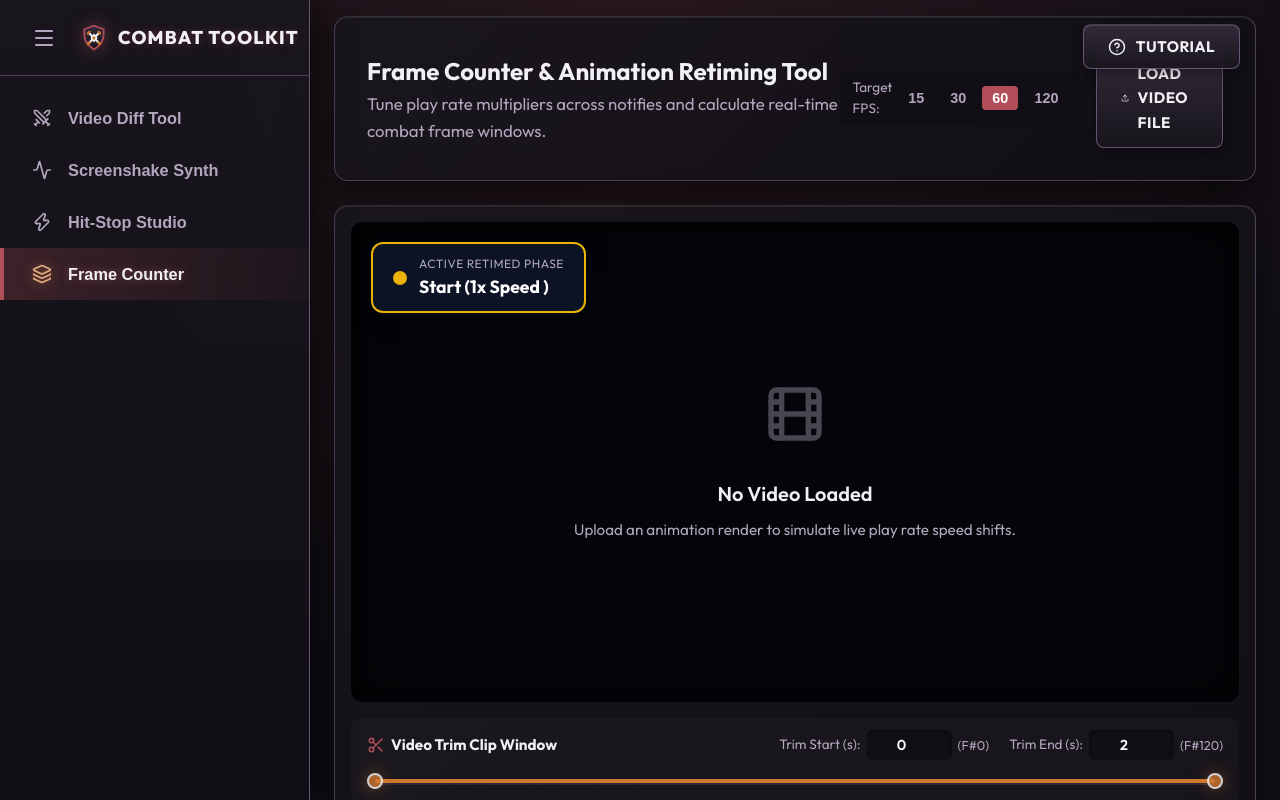
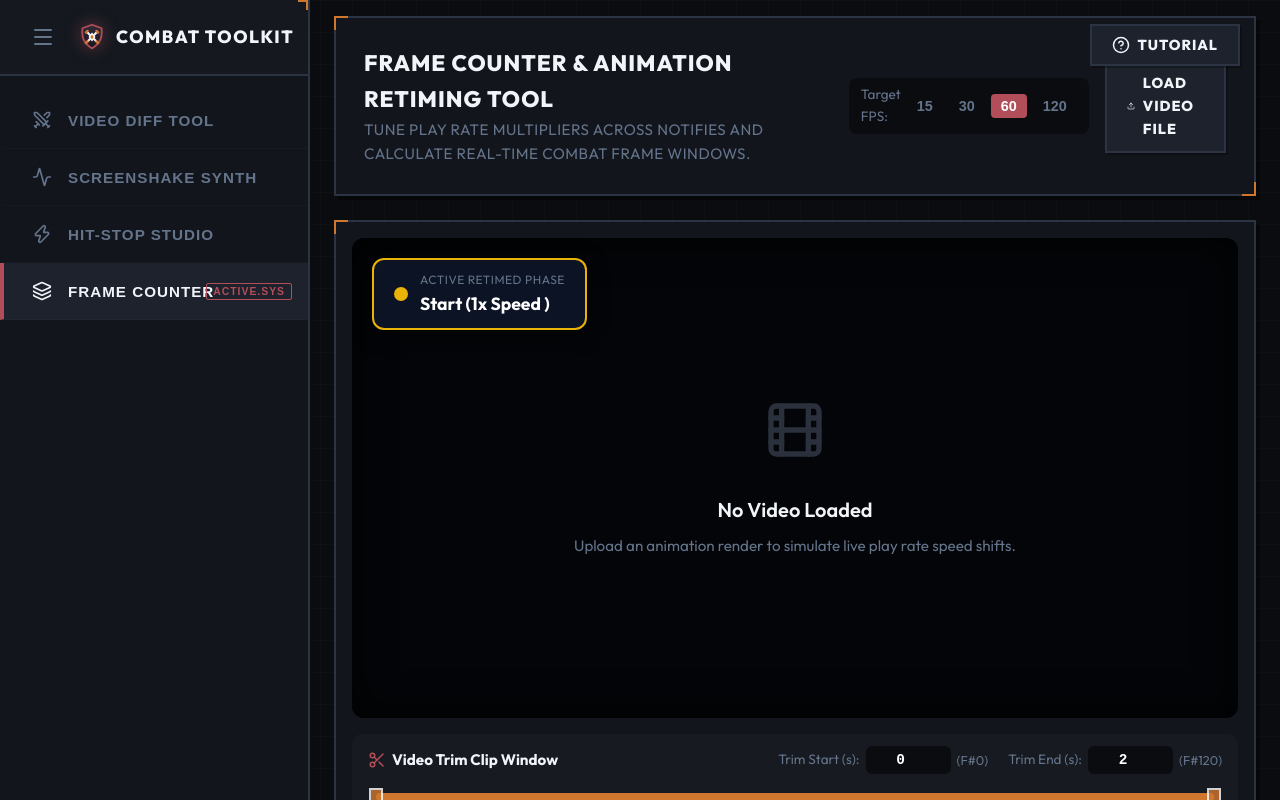
Before and after one commit to nadirlatif532/Video-diff-tool, a React (Vite) app: page / in a window 1280 px wide. Built offline with nearby package versions, Linux system fonts and the light colour scheme.

Commit message:
Implement Option 2 Technical CAD Telemetry design system across all modules with complete component styles

```diff
--- a/src/index.css
+++ b/src/index.css
@@ -1,36 +1,22 @@
 @import url('https://fonts.googleapis.com/css2?family=Outfit:wght@400;500;600;700;800&display=swap');
 
 :root {
-  /* Workspace Design System Palette */
-  /* Muted Olive */
-  --muted-olive-50: #f3f7ed; --muted-olive-100: #e7efdc; --muted-olive-200: #cfe0b8;
-  --muted-olive-300: #b6d095; --muted-olive-400: #9ec171; --muted-olive-500: #86b14e;
-  --muted-olive-600: #6b8e3e; --muted-olive-700: #506a2f; --muted-olive-800: #36471f;
-  --muted-olive-900: #1b2310; --muted-olive-950: #13190b;
+  /* Technical Frame Matrix Palette (Strict Solid Tones) */
+  --muted-olive-500: #86b14e;
+  --muted-olive-400: #9ec171;
 
-  /* Sandy Clay */
-  --sandy-clay-50: #faf1ea; --sandy-clay-100: #f6e4d5; --sandy-clay-200: #ecc9ac;
-  --sandy-clay-300: #e3ae82; --sandy-clay-400: #d99359; --sandy-clay-500: #d0772f;
-  --sandy-clay-600: #a66026; --sandy-clay-700: #7d481c; --sandy-clay-800: #533013;
-  --sandy-clay-900: #2a1809; --sandy-clay-950: #1d1107;
+  --sandy-clay-500: #d0772f;
+  --sandy-clay-300: #e3ae82;
 
-  /* Toasted Almond */
-  --toasted-almond-50: #f8f2ed; --toasted-almond-100: #f0e4db; --toasted-almond-200: #e1cab7;
-  --toasted-almond-300: #d3af92; --toasted-almond-400: #c4956e; --toasted-almond-500: #b57a4a;
-  --toasted-almond-600: #91623b; --toasted-almond-700: #6d492c; --toasted-almond-800: #48311e;
-  --toasted-almond-900: #24180f; --toasted-almond-950: #19110a;
+  --wine-plum-500: #b14e59;
+  --wine-plum-400: #c1717b;
+  --wine-plum-600: #8e3e48;
 
-  /* Wine Plum */
-  --wine-plum-50: #f7edee; --wine-plum-100: #efdcde; --wine-plum-200: #e0b8bd;
-  --wine-plum-300: #d0959c; --wine-plum-400: #c1717b; --wine-plum-500: #b14e59;
-  --wine-plum-600: #8e3e48; --wine-plum-700: #6a2f36; --wine-plum-800: #471f24;
-  --wine-plum-900: #231012; --wine-plum-950: #190b0d;
-
-  /* Shadow Grey */
-  --shadow-grey-50: #f2f0f4; --shadow-grey-100: #e5e2e9; --shadow-grey-200: #cbc4d4;
-  --shadow-grey-300: #b1a7be; --shadow-grey-400: #978aa8; --shadow-grey-500: #7d6c93;
-  --shadow-grey-600: #645775; --shadow-grey-700: #4b4158; --shadow-grey-800: #322b3b;
-  --shadow-grey-900: #19161d; --shadow-grey-950: #110f15;
+  --shadow-grey-950: #0a0c10;
+  --shadow-grey-900: #12151c;
+  --shadow-grey-800: #1d222d;
+  --shadow-grey-700: #2c3343;
+  --shadow-grey-600: #3e485e;
 
   /* Semantic Mapping */
   --bg-main: var(--shadow-grey-950);
@@ -39,8 +25,8 @@
   --border: var(--shadow-grey-700);
   --border-light: var(--shadow-grey-600);
 
-  --text-main: var(--shadow-grey-50);
-  --text-muted: var(--shadow-grey-300);
+  --text-main: #f1f5f9;
+  --text-muted: #64748b;
   --text-accent: var(--sandy-clay-300);
 
   --primary: var(--wine-plum-500);
@@ -61,7 +47,11 @@ body {
   margin: 0;
   font-family: 'Outfit', system-ui, -apple-system, BlinkMacSystemFont, 'Segoe UI', Roboto, Oxygen, Ubuntu, Cantarell, 'Open Sans', 'Helvetica Neue', sans-serif;
   background-color: var(--bg-main);
-  background-image: radial-gradient(circle at 50% 0%, rgba(177, 78, 89, 0.15) 0%, rgba(17, 15, 21, 1) 75%);
+  /* CAD Blueprint Grid Pattern */
+  background-image:
+    linear-gradient(rgba(255, 255, 255, 0.015) 1px, transparent 1px),
+    linear-gradient(90deg, rgba(255, 255, 255, 0.015) 1px, transparent 1px);
+  background-size: 32px 32px;
   background-attachment: fixed;
   color: var(--text-main);
   line-height: 1.6;
@@ -75,18 +65,27 @@ body {
   overflow: hidden;
 }
 
-/* Spacious, Rich AAA Sidebar (310px) */
+/* Technical Telemetry Sidebar (310px) */
 .sidebar {
   width: 310px;
-  background: linear-gradient(180deg, rgba(25, 22, 29, 0.95) 0%, rgba(17, 15, 21, 0.98) 100%);
-  backdrop-filter: blur(16px);
-  border-right: 1px solid var(--border-light);
+  background-color: var(--bg-panel);
+  border-right: 2px solid var(--border);
   display: flex;
   flex-direction: column;
-  box-shadow: 6px 0 30px rgba(0, 0, 0, 0.6);
   z-index: 50;
-  transition: width 0.25s cubic-bezier(0.4, 0, 0.2, 1);
+  position: relative;
 }
+
+/* Corner accent markings on sidebar */
+.sidebar::before {
+  content: "";
+  position: absolute;
+  top: 0; right: 0; width: 8px; height: 8px;
+  border-right: 2px solid var(--accent);
+  border-top: 2px solid var(--accent);
+  pointer-events: none;
+}
+
 .sidebar.collapsed { width: 80px; }
 
 .sidebar-header {
@@ -94,18 +93,18 @@ body {
   display: flex;
   align-items: center;
   padding: 0 24px;
-  border-bottom: 1px solid var(--border);
+  border-bottom: 2px solid var(--border);
   gap: 16px;
+  background: rgba(255,255,255,0.01);
 }
 .sidebar-header h2 {
-  font-size: 1.15rem;
+  font-size: 1.1rem;
   font-weight: 800;
   text-transform: uppercase;
-  letter-spacing: 1.2px;
+  letter-spacing: 1.5px;
   color: var(--text-main);
   white-space: nowrap;
   overflow: hidden;
-  text-shadow: 0 0 10px rgba(177, 78, 89, 0.4);
 }
 .sidebar.collapsed .sidebar-header { padding: 0; justify-content: center; }
 
@@ -113,7 +112,7 @@ body {
   display: flex;
   align-items: center;
   gap: 16px;
-  padding: 16px 28px;
+  padding: 18px 28px;
   color: var(--text-muted);
   background: transparent;
   border: none;
@@ -121,29 +120,40 @@ body {
   cursor: pointer;
   width: 100%;
   text-align: left;
-  font-size: 1.02rem;
-  font-weight: 600;
-  transition: all 0.2s ease;
+  font-size: 0.95rem;
+  font-weight: 700;
+  text-transform: uppercase;
+  letter-spacing: 1px;
+  transition: all 0.15s ease;
+  border-bottom: 1px solid rgba(255, 255, 255, 0.02);
   position: relative;
 }
 .sidebar.collapsed .nav-item { padding: 16px; justify-content: center; border-left: none; }
 
 .nav-item:hover {
-  background: linear-gradient(90deg, rgba(50, 43, 59, 0.6) 0%, transparent 100%);
+  background-color: var(--bg-panel-hover);
   color: var(--text-main);
+  border-left-color: var(--border-light);
 }
 
-/* Active Nav Item with Wine Plum Glow & Depth */
+/* FGC Matrix Active tab style */
 .nav-item.active {
-  background: linear-gradient(90deg, rgba(177, 78, 89, 0.25) 0%, rgba(177, 78, 89, 0.04) 100%);
+  background-color: var(--bg-panel-hover);
   color: var(--text-main);
-  border-left-color: var(--primary);
-  text-shadow: 0 0 8px rgba(193, 113, 123, 0.5);
+  border-left: 4px solid var(--primary);
 }
-.nav-item.active svg {
-  color: var(--text-accent);
-  filter: drop-shadow(0 0 6px rgba(208, 119, 47, 0.6));
+.nav-item.active::after {
+  content: "ACTIVE.SYS";
+  position: absolute;
+  right: 16px;
+  font-size: 0.65rem;
+  color: var(--primary);
+  border: 1px solid var(--primary);
+  padding: 2px 6px;
+  border-radius: 2px;
+  font-weight: 800;
 }
+.sidebar.collapsed .nav-item.active::after { display: none; }
 
 .main-content {
   flex: 1;
@@ -160,188 +170,197 @@ body {
 
 /* Typography */
 h1 {
-  font-size: 2.5rem;
+  font-size: 2.2rem;
   font-weight: 800;
   text-transform: uppercase;
-  letter-spacing: 1px;
+  letter-spacing: 1.5px;
   color: var(--text-main);
   margin-bottom: 0.5rem;
 }
 
 h2 {
-  font-size: 1.5rem;
-  font-weight: 700;
-  color: var(--text-main);
+  font-size: 1.4rem;
+  font-weight: 800;
+  text-transform: uppercase;
+  letter-spacing: 1px;
 }
 
 h3 {
-  font-size: 1.1rem;
+  font-size: 1rem;
   text-transform: uppercase;
-  letter-spacing: 1px;
+  letter-spacing: 1.5px;
   color: var(--text-muted);
-  font-weight: 700;
+  font-weight: 800;
 }
 
 .subtitle {
   color: var(--text-muted);
-  font-size: 1.05rem;
+  font-size: 0.95rem;
+  text-transform: uppercase;
+  letter-spacing: 0.5px;
 }
 
-/* Non-Flat 3D Glassmorphic Panels with Warm Shadow Grey & Wine Plum Tones */
+/* Opaque Matte Blueprint Panel with Corner Markings & No Glow */
 .glass-panel {
-  background: linear-gradient(135deg, rgba(25, 22, 29, 0.88) 0%, rgba(17, 15, 21, 0.95) 100%);
-  backdrop-filter: blur(20px);
-  border: 1px solid var(--border);
-  border-top: 1px solid rgba(255, 255, 255, 0.12);
-  border-radius: 14px;
-  padding: 32px;
-  box-shadow: 0 16px 40px rgba(0, 0, 0, 0.55), inset 0 1px 0 rgba(255, 255, 255, 0.08);
-  transition: border-color 0.2s, box-shadow 0.2s;
+  background-color: var(--bg-panel);
+  border: 2px solid var(--border);
+  border-radius: 0px; /* Sharp corners for CAD style */
+  padding: 28px;
+  position: relative;
+  box-shadow: 4px 4px 0px rgba(0, 0, 0, 0.4);
 }
 
-.glass-panel:hover {
-  border-color: var(--border-light);
+/* Accent notches on panel corners */
+.glass-panel::before {
+  content: "";
+  position: absolute;
+  top: -2px; left: -2px; width: 12px; height: 12px;
+  border-left: 2px solid var(--accent);
+  border-top: 2px solid var(--accent);
+  pointer-events: none;
+}
+.glass-panel::after {
+  content: "";
+  position: absolute;
+  bottom: -2px; right: -2px; width: 12px; height: 12px;
+  border-right: 2px solid var(--accent);
+  border-bottom: 2px solid var(--accent);
+  pointer-events: none;
 }
 
 /* Inputs and Controls */
 .control-group {
   display: flex;
   flex-direction: column;
-  gap: 12px;
+  gap: 8px;
 }
 
 .control-group label {
-  font-size: 0.9rem;
-  font-weight: 700;
-  color: var(--text-main);
+  font-size: 0.8rem;
+  font-weight: 800;
+  color: var(--text-muted);
   text-transform: uppercase;
-  letter-spacing: 0.5px;
+  letter-spacing: 1px;
 }
 
 input[type="number"], input[type="text"], select {
-  background: var(--shadow-grey-800);
-  border: 1px solid var(--border);
+  background-color: var(--bg-main);
+  border: 2px solid var(--border);
   color: var(--text-main);
-  padding: 12px 16px;
-  font-size: 1rem;
-  font-family: inherit;
-  font-weight: 600;
-  border-radius: 8px;
+  padding: 10px 14px;
+  font-size: 0.95rem;
+  font-family: monospace;
+  font-weight: 700;
+  border-radius: 0px;
   outline: none;
-  transition: all 0.2s ease;
-  box-shadow: inset 0 2px 4px rgba(0, 0, 0, 0.4);
+  transition: border-color 0.15s;
 }
 
 input[type="number"]:focus, input[type="text"]:focus, select:focus {
   border-color: var(--accent);
-  box-shadow: inset 0 2px 4px rgba(0, 0, 0, 0.4), 0 0 0 3px rgba(208, 119, 47, 0.25);
 }
 
-/* Premium 3D Elevated Buttons - Wine Plum & Shadow Grey */
+/* Segmented / Chamfered Technical Buttons */
 .btn {
-  background: linear-gradient(180deg, var(--shadow-grey-800) 0%, rgba(25, 22, 29, 0.95) 100%);
+  background-color: var(--shadow-grey-800);
   color: var(--text-main);
-  border: 1px solid var(--border-light);
-  border-top: 1px solid rgba(255, 255, 255, 0.18);
-  padding: 12px 24px;
+  border: 2px solid var(--border);
+  padding: 10px 20px;
   font-family: inherit;
-  font-size: 0.95rem;
-  font-weight: 700;
-  border-radius: 8px;
+  font-size: 0.9rem;
+  font-weight: 800;
+  border-radius: 0px;
   cursor: pointer;
   display: inline-flex;
   align-items: center;
   justify-content: center;
-  gap: 10px;
-  transition: all 0.2s cubic-bezier(0.4, 0, 0.2, 1);
-  box-shadow: 0 4px 12px rgba(0, 0, 0, 0.35), inset 0 1px 0 rgba(255, 255, 255, 0.12);
+  gap: 8px;
+  transition: all 0.1s ease;
   text-transform: uppercase;
-  letter-spacing: 0.5px;
+  letter-spacing: 1px;
+  box-shadow: 2px 2px 0px rgba(0, 0, 0, 0.3);
 }
 
 .btn:hover:not(:disabled) {
-  background: linear-gradient(180deg, var(--shadow-grey-700) 0%, var(--shadow-grey-800) 100%);
-  border-color: rgba(255, 255, 255, 0.3);
-  transform: translateY(-2px);
-  box-shadow: 0 8px 20px rgba(0, 0, 0, 0.45), inset 0 1px 0 rgba(255, 255, 255, 0.2);
-  color: #fff;
+  background-color: var(--shadow-grey-700);
+  border-color: var(--border-light);
 }
 
 .btn:active:not(:disabled) {
-  transform: translateY(1px);
-  box-shadow: 0 2px 4px rgba(0, 0, 0, 0.4);
+  transform: translate(1px, 1px);
+  box-shadow: 1px 1px 0px rgba(0, 0, 0, 0.3);
 }
 
 .btn:disabled {
-  opacity: 0.4;
+  opacity: 0.35;
   cursor: not-allowed;
   box-shadow: none;
 }
 
-/* Primary Vibrant Wine Plum Button */
+/* Technical Primary Action (Wine Plum Accent) */
 .btn-primary, .btn.primary {
-  background: linear-gradient(135deg, var(--wine-plum-500) 0%, var(--wine-plum-600) 100%);
+  background-color: var(--primary);
   border-color: var(--wine-plum-400);
-  border-top-color: rgba(255, 255, 255, 0.3);
   color: #fff;
-  box-shadow: 0 4px 18px rgba(177, 78, 89, 0.45), inset 0 1px 0 rgba(255, 255, 255, 0.25);
+  box-shadow: 3px 3px 0px rgba(0, 0, 0, 0.4);
 }
 
 .btn-primary:hover:not(:disabled), .btn.primary:hover:not(:disabled) {
-  background: linear-gradient(135deg, var(--wine-plum-400) 0%, var(--wine-plum-500) 100%);
+  background-color: var(--primary-hover);
   border-color: var(--wine-plum-300);
-  box-shadow: 0 6px 24px rgba(177, 78, 89, 0.65), inset 0 1px 0 rgba(255, 255, 255, 0.35);
 }
 
 .icon-btn {
   background: transparent;
   color: var(--text-muted);
-  border: none;
+  border: 1px solid transparent;
   cursor: pointer;
   display: inline-flex;
   align-items: center;
   justify-content: center;
-  padding: 8px;
-  border-radius: 6px;
-  transition: all 0.2s;
+  padding: 6px;
+  border-radius: 0px;
+  transition: all 0.15s;
 }
 
 .icon-btn:hover {
   color: var(--text-main);
-  background: var(--shadow-grey-800);
+  background-color: var(--shadow-grey-800);
+  border-color: var(--border);
 }
 
 .stack-btn {
-  background: var(--shadow-grey-800);
+  background-color: var(--shadow-grey-800);
   color: var(--text-muted);
-  border: 1px solid var(--border);
-  padding: 6px 16px;
+  border: 2px solid var(--border);
+  padding: 8px 16px;
   font-family: inherit;
   font-size: 0.85rem;
-  font-weight: 700;
-  border-radius: 6px;
+  font-weight: 800;
+  border-radius: 0px;
   cursor: pointer;
-  transition: all 0.2s;
+  transition: all 0.15s;
+  text-transform: uppercase;
+  letter-spacing: 1px;
 }
 
 .stack-btn:hover {
-  background: var(--shadow-grey-700);
+  background-color: var(--shadow-grey-700);
   color: var(--text-main);
 }
 
 .stack-btn.active {
-  background: var(--success);
+  background-color: var(--success);
   color: #fff;
   border-color: var(--muted-olive-400);
-  box-shadow: 0 0 15px rgba(134, 177, 78, 0.4);
+  box-shadow: 2px 2px 0px rgba(0, 0, 0, 0.4);
 }
 
 /* Modals */
 .modal-overlay {
   position: fixed;
   inset: 0;
-  background: rgba(17, 15, 21, 0.88);
-  backdrop-filter: blur(8px);
+  background-color: rgba(7, 9, 14, 0.9);
   display: flex;
   align-items: center;
   justify-content: center;
@@ -349,43 +368,176 @@ input[type="number"]:focus, input[type="text"]:focus, select:focus {
 }
 
 .modal-content {
-  background: linear-gradient(135deg, var(--shadow-grey-900) 0%, var(--shadow-grey-950) 100%);
-  border: 1px solid var(--border-light);
-  border-radius: 14px;
-  padding: 40px;
+  background-color: var(--bg-panel);
+  border: 2px solid var(--border-light);
+  border-radius: 0px;
+  padding: 32px;
   max-width: 600px;
   width: 90%;
-  box-shadow: 0 20px 50px rgba(0, 0, 0, 0.8), inset 0 1px 0 rgba(255, 255, 255, 0.1);
   position: relative;
+  box-shadow: 8px 8px 0px rgba(0,0,0,0.5);
 }
 
 .modal-close {
   position: absolute;
-  top: 20px;
-  right: 20px;
+  top: 16px;
+  right: 16px;
 }
 
-/* Video Containers */
+/* Workspace Grid for Video Diff Tool */
+.workspace {
+  display: grid;
+  grid-template-columns: 1fr 1fr;
+  gap: 32px;
+  margin-bottom: 32px;
+}
+
+.dropzone {
+  display: flex;
+  flex-direction: column;
+  align-items: center;
+  justify-content: center;
+  padding: 4rem 2rem;
+  border: 2px dashed var(--border);
+  border-radius: 0px;
+  background-color: var(--bg-panel);
+  color: var(--text-muted);
+  cursor: pointer;
+  transition: all 0.15s;
+  text-align: center;
+}
+
+.dropzone:hover {
+  border-color: var(--accent);
+  background-color: var(--bg-panel-hover);
+  color: var(--text-main);
+}
+
+.stack-toggle-overlay {
+  position: absolute;
+  top: 16px;
+  right: 16px;
+  display: flex;
+  gap: 8px;
+  z-index: 10;
+  background-color: var(--bg-panel);
+  padding: 8px;
+  border-radius: 0px;
+  border: 2px solid var(--border);
+  box-shadow: 4px 4px 0px rgba(0,0,0,0.5);
+}
+
+/* Video Containers & Overlays */
 .video-preview-container {
   position: relative;
   display: flex;
-  border-radius: 12px;
+  border-radius: 0px;
   overflow: hidden;
-  box-shadow: 0 15px 40px rgba(0,0,0,0.6);
+  border: 2px solid var(--border);
+}
+
+.video-preview-container.vertical-stack {
+  flex-direction: column;
+}
+
+.video-half {
+  flex: 1;
+  position: relative;
+  min-height: 300px;
+  display: flex;
+  background: #000;
+}
+
+.video-half.vertical {
+  width: 100%;
+}
+
+.video-element {
+  width: 100%;
+  height: 100%;
+  background-color: #000;
+}
+
+.video-overlay-info {
+  position: absolute;
+  bottom: 16px;
+  left: 16px;
+  background: rgba(10, 12, 16, 0.9);
+  color: var(--accent);
+  padding: 6px 14px;
+  border-radius: 0px;
+  font-family: monospace;
+  font-size: 0.9rem;
+  font-weight: 800;
+  border: 1px solid var(--border);
+  pointer-events: none;
+}
+
+.actions-bar {
+  display: flex;
+  justify-content: flex-end;
+  gap: 16px;
+  margin-top: 24px;
+}
+
+.progress-container {
+  margin-top: 24px;
+}
+
+.progress-bar-bg {
+  height: 10px;
+  background: var(--shadow-grey-800);
+  border-radius: 0px;
+  overflow: hidden;
   border: 1px solid var(--border);
 }
 
-/* Slider Overrides with Sandy Clay Accent */
-.rc-slider-track { background-color: var(--accent) !important; }
+.progress-bar-fill {
+  height: 100%;
+  width: 100%;
+  background: var(--success);
+  transform-origin: left;
+  transition: transform 0.3s ease-out;
+}
+
+.progress-text {
+  margin-top: 8px;
+  font-size: 0.9rem;
+  color: var(--text-muted);
+  text-align: right;
+  font-family: monospace;
+  font-weight: 700;
+}
+
+.spin {
+  animation: spin 2s linear infinite;
+}
+
+@keyframes spin {
+  100% { transform: rotate(360deg); }
+}
+
+/* Custom Telemetry Track Slider */
+.rc-slider-rail {
+  background-color: var(--shadow-grey-800) !important;
+  height: 8px !important;
+}
+
+.rc-slider-track {
+  background-color: var(--accent) !important;
+  height: 8px !important;
+}
+
 .rc-slider-handle {
-  border-color: #fff !important;
-  box-shadow: 0 0 15px rgba(208, 119, 47, 0.6) !important;
+  border: 2px solid #fff !important;
   background-color: var(--accent) !important;
-  width: 16px !important;
-  height: 16px !important;
-  margin-top: -6px !important;
+  border-radius: 0px !important; /* Square handles for CAD layout */
+  width: 14px !important;
+  height: 18px !important;
+  margin-top: -5px !important;
+  cursor: ew-resize !important;
+  box-shadow: none !important;
 }
-.rc-slider-rail { background-color: var(--shadow-grey-800) !important; box-shadow: inset 0 2px 4px rgba(0,0,0,0.3) !important; height: 6px !important; }
 
 /* Tooltips */
 .tooltip-wrap {
@@ -405,19 +557,19 @@ input[type="number"]:focus, input[type="text"]:focus, select:focus {
   bottom: 150%;
   left: 50%;
   transform: translateX(-50%);
-  background: var(--shadow-grey-800);
-  border: 1px solid var(--border-light);
+  background-color: var(--shadow-grey-800);
+  border: 2px solid var(--border-light);
   color: var(--text-main);
-  padding: 12px 16px;
-  border-radius: 6px;
-  font-size: 0.85rem;
-  font-weight: 600;
+  padding: 10px 14px;
+  border-radius: 0px;
+  font-size: 0.8rem;
+  font-weight: 700;
   text-transform: none;
   letter-spacing: 0;
   white-space: nowrap;
-  box-shadow: 0 10px 20px rgba(0,0,0,0.5);
+  box-shadow: 4px 4px 0px rgba(0,0,0,0.5);
   z-index: 100;
-  transition: opacity 0.15s ease;
+  transition: opacity 0.1s ease;
   pointer-events: none;
 }
 .tooltip-content::after {
```
